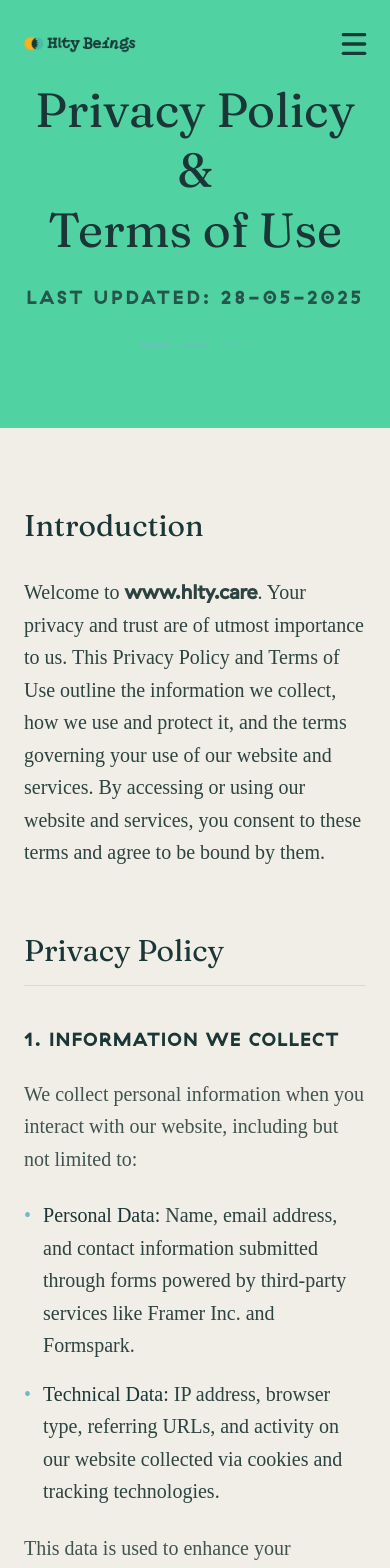
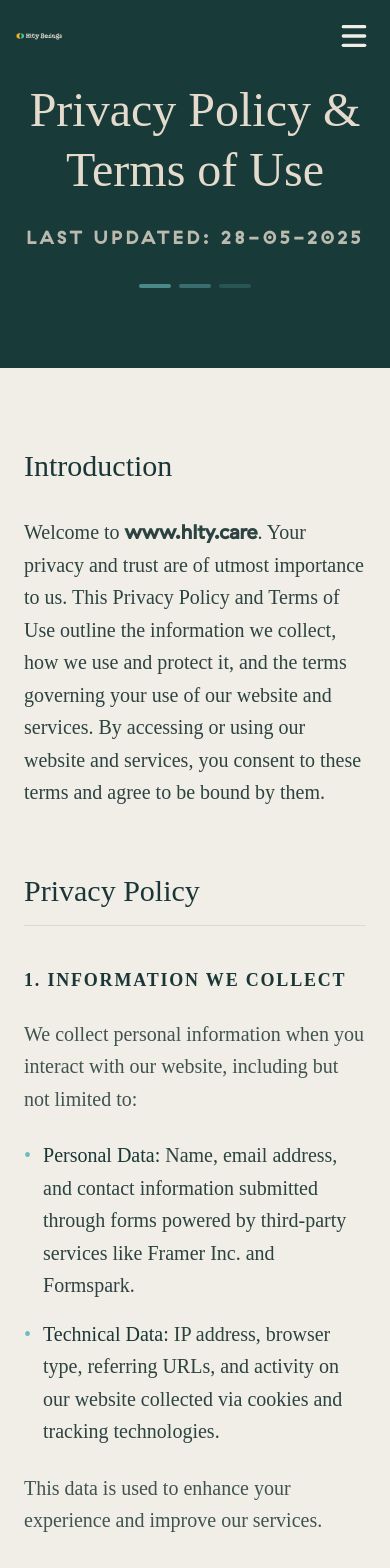
Before and after one commit to hsk-2004/Hlty.care_LandingPage, a Next.js app: page /privacy-policy in a window 390 px wide. Shown: the top 1568 px of the page. Built offline with nearby package versions, Linux system fonts and the light colour scheme; a web font is replaced by a local one.

Commit message:
updated privacy&policy page + navbar updates

```diff
--- a/app/get-started/page.tsx
+++ b/app/get-started/page.tsx
@@ -6,7 +6,7 @@ import ConversationSection from "@/components/sections/get-started/ConversationS
 export default function GetStartedPage() {
     return (
         <main className="min-h-screen bg-[#183A39]">
-            <Navbar variant="dark" logoClassName="lg:-ml-2" />
+            <Navbar variant="dark" logoClassName="lg:-ml-2" bgTransparent logo="/footer-logo.svg" textColor="#E4DBCD" cartIcon="/get-started/cart.svg" cartBgColor="#51D2A2" />
             <div className="pt-24 lg:pt-32">
                 <AudienceCards />
                 <ConversationSection />
--- a/app/globals.css
+++ b/app/globals.css
@@ -37,6 +37,7 @@
 }
 
 @layer base {
+
     html,
     body {
         font-family: "jubilat", serif !important;
@@ -70,6 +71,7 @@
         -ms-overflow-style: none;
         scrollbar-width: none;
     }
+
     .scrollbar-hide::-webkit-scrollbar {
         display: none;
     }
--- a/app/privacy-policy/page.tsx
+++ b/app/privacy-policy/page.tsx
@@ -8,10 +8,10 @@ import Footer from "@/components/layout/Footer";
 const PrivacyPolicy = () => {
     return (
         <main className="min-h-screen bg-[#F0EEE6]">
-            <Navbar />
+            <Navbar variant="dark" logoClassName="lg:-ml-2" bgTransparent logo="/footer-logo.svg" textColor="#E4DBCD" cartIcon="/get-started/cart.svg" showGetStarted cartBgColor="#51D2A2" buttonColor="#51D2A2" />
             <div className="text-[#1a3636] font-jubilat">
                 {/* Hero Section */}
-                <section className="bg-[#51D2A2] py-20 lg:py-32">
+                <section className="bg-[#183A39] py-20 lg:py-32">
                     <div className="max-w-4xl mx-auto px-6">
                         <motion.div
                             className="text-center"
@@ -19,10 +19,10 @@ const PrivacyPolicy = () => {
                             animate={{ opacity: 1, y: 0 }}
                             transition={{ duration: 0.8 }}
                         >
-                            <h1 className="text-5xl lg:text-7xl font-normal text-[#1a3636] mb-6 leading-tight">
+                            <h1 className="text-5xl lg:text-7xl font-normal font-jubilat text-[#E4DBCD] mb-6 leading-tight">
                                 Privacy Policy &<br />Terms of Use
                             </h1>
-                            <p className="text-lg font-haptik font-bold uppercase tracking-[0.2em] text-[#1a3636]/80 mb-8">
+                            <p className="text-lg font-haptik font-bold uppercase tracking-[0.2em] text-[#E4DBCD]/80 mb-8">
                                 Last Updated: 28-05-2025
                             </p>
                             <div className="flex justify-center mt-4">
@@ -47,7 +47,7 @@ const PrivacyPolicy = () => {
                         >
                             {/* Introduction */}
                             <div>
-                                <h2 className="text-3xl sm:text-4xl font-normal text-[#1a3636] mb-8">Introduction</h2>
+                                <h2 className="text-3xl sm:text-4xl font-normal font-jubilat text-[#1a3636] mb-8">Introduction</h2>
                                 <p className="text-[#2D4341] leading-relaxed mb-6 text-xl">
                                     Welcome to <span className="font-haptik font-bold">www.hlty.care</span>. Your privacy and trust are of utmost importance to us. This Privacy Policy and Terms of Use outline the information we collect, how we use and protect it, and the terms governing your use of our website and services. By accessing or using our website and services, you consent to these terms and agree to be bound by them.
                                 </p>
@@ -55,10 +55,10 @@ const PrivacyPolicy = () => {
 
                             {/* Privacy Policy */}
                             <div>
-                                <h2 className="text-3xl sm:text-4xl font-normal text-[#1a3636] mb-10 border-b border-[#1a3636]/10 pb-4">Privacy Policy</h2>
+                                <h2 className="text-3xl sm:text-4xl font-normal font-jubilat text-[#1a3636] mb-10 border-b border-[#1a3636]/10 pb-4">Privacy Policy</h2>
 
                                 <div className="mb-12">
-                                    <h3 className="text-lg font-bold text-[#1a3636] mb-6 font-haptik uppercase tracking-widest">1. Information We Collect</h3>
+                                    <h3 className="text-lg font-bold font-jubilat text-[#1a3636] mb-6 font-haptik uppercase tracking-widest">1. Information We Collect</h3>
                                     <p className="text-[#2D4341] leading-relaxed mb-6 text-xl opacity-90">
                                         We collect personal information when you interact with our website, including but not limited to:
                                     </p>
@@ -78,7 +78,7 @@ const PrivacyPolicy = () => {
                                 </div>
 
                                 <div className="mb-12">
-                                    <h3 className="text-lg font-bold text-[#1a3636] mb-6 font-haptik uppercase tracking-widest">2. How We Use Your Information</h3>
+                                    <h3 className="text-lg font-bold font-jubilat text-[#1a3636] mb-6 font-haptik uppercase tracking-widest">2. How We Use Your Information</h3>
                                     <p className="text-[#2D4341] leading-relaxed mb-6 text-xl opacity-90">
                                         The information collected is used to:
                                     </p>
@@ -99,7 +99,7 @@ const PrivacyPolicy = () => {
                                 </div>
 
                                 <div className="mb-12">
-                                    <h3 className="text-lg font-bold text-[#1a3636] mb-6 font-haptik uppercase tracking-widest">3. Sharing of Information</h3>
+                                    <h3 className="text-lg font-bold font-jubilat text-[#1a3636] mb-6 font-haptik uppercase tracking-widest">3. Sharing of Information</h3>
                                     <p className="text-[#2D4341] leading-relaxed mb-6 text-xl opacity-90">
                                         We do not sell or trade your personal information. However, we may share it with:
                                     </p>
@@ -116,7 +116,7 @@ const PrivacyPolicy = () => {
                                 </div>
 
                                 <div className="mb-12">
-                                    <h3 className="text-lg font-bold text-[#1a3636] mb-6 font-haptik uppercase tracking-widest">4. Third-Party Services</h3>
+                                    <h3 className="text-lg font-bold font-jubilat text-[#1a3636] mb-6 font-haptik uppercase tracking-widest">4. Third-Party Services</h3>
                                     <p className="text-[#2D4341] leading-relaxed mb-6 text-xl opacity-90">
                                         Our website integrates with third-party tools. Each has its own privacy policy. We recommend reviewing these policies:
                                     </p>
@@ -135,7 +135,7 @@ const PrivacyPolicy = () => {
                                 </div>
 
                                 <div className="mb-12">
-                                    <h3 className="text-lg font-bold text-[#1a3636] mb-6 font-haptik uppercase tracking-widest">5. User Rights</h3>
+                                    <h3 className="text-lg font-bold font-jubilat text-[#1a3636] mb-6 font-haptik uppercase tracking-widest">5. User Rights</h3>
                                     <p className="text-[#2D4341] leading-relaxed mb-6 text-xl opacity-90">
                                         You have the right to:
                                     </p>
@@ -153,21 +153,21 @@ const PrivacyPolicy = () => {
                                 </div>
 
                                 <div className="mb-12">
-                                    <h3 className="text-lg font-bold text-[#1a3636] mb-6 font-haptik uppercase tracking-widest">6. Cookies and Tracking Technologies</h3>
+                                    <h3 className="text-lg font-bold font-jubilat text-[#1a3636] mb-6 font-haptik uppercase tracking-widest">6. Cookies and Tracking Technologies</h3>
                                     <p className="text-[#2D4341] leading-relaxed text-xl opacity-90">
                                         We use cookies to improve website functionality and user experience. You can manage cookie preferences via browser settings. By using our website, you consent to the use of cookies.
                                     </p>
                                 </div>
 
                                 <div className="mb-12">
-                                    <h3 className="text-lg font-bold text-[#1a3636] mb-6 font-haptik uppercase tracking-widest">7. Data Security</h3>
+                                    <h3 className="text-lg font-bold font-jubilat text-[#1a3636] mb-6 font-haptik uppercase tracking-widest">7. Data Security</h3>
                                     <p className="text-[#2D4341] leading-relaxed text-xl opacity-90">
                                         We employ reasonable security measures to protect your personal data. However, no online transmission method is 100% secure, and we cannot guarantee absolute security.
                                     </p>
                                 </div>
 
                                 <div className="mb-12">
-                                    <h3 className="text-lg font-bold text-[#1a3636] mb-6 font-haptik uppercase tracking-widest">8. Changes to the Privacy Policy</h3>
+                                    <h3 className="text-lg font-bold font-jubilat text-[#1a3636] mb-6 font-haptik uppercase tracking-widest">8. Changes to the Privacy Policy</h3>
                                     <p className="text-[#2D4341] leading-relaxed text-xl opacity-90">
                                         This Privacy Policy may be updated periodically. Updates will be posted on this page, with the &quot;Last Updated&quot; date revised. Significant changes will be communicated via email or website notifications.
                                     </p>
@@ -176,11 +176,11 @@ const PrivacyPolicy = () => {
 
                             {/* Refund and Cancellation Policy */}
                             <div>
-                                <h2 className="text-3xl sm:text-4xl font-normal text-[#1a3636] mb-10 border-b border-[#1a3636]/10 pb-4">Refund and Cancellation Policy</h2>
+                                <h2 className="text-3xl sm:text-4xl font-normal font-jubilat text-[#1a3636] mb-10 border-b border-[#1a3636]/10 pb-4">Refund and Cancellation Policy</h2>
 
                                 <div className="grid md:grid-cols-2 gap-12 mb-12">
                                     <div className="bg-white/50 p-8 rounded-3xl border border-[#1a3636]/5">
-                                        <h3 className="text-lg font-bold text-[#1a3636] mb-6 font-haptik uppercase tracking-widest">For Products (Books)</h3>
+                                        <h3 className="text-lg font-bold font-jubilat text-[#1a3636] mb-6 font-haptik uppercase tracking-widest">For Products (Books)</h3>
                                         <ul className="space-y-6 text-[#2D4341] leading-relaxed text-lg list-none">
                                             <li>
                                                 <strong className="text-[#1a3636] block mb-2 font-medium">Refunds:</strong>
@@ -194,7 +194,7 @@ const PrivacyPolicy = () => {
                                     </div>
 
                                     <div className="bg-white/50 p-8 rounded-3xl border border-[#1a3636]/5">
-                                        <h3 className="text-lg font-bold text-[#1a3636] mb-6 font-haptik uppercase tracking-widest">For Services</h3>
+                                        <h3 className="text-lg font-bold font-jubilat text-[#1a3636] mb-6 font-haptik uppercase tracking-widest">For Services</h3>
                                         <ul className="space-y-6 text-[#2D4341] leading-relaxed text-lg list-none">
                                             <li>
                                                 <strong className="text-[#1a3636] block mb-2 font-medium">Refunds:</strong>
@@ -217,10 +217,10 @@ const PrivacyPolicy = () => {
 
                             {/* Terms of Use */}
                             <div>
-                                <h2 className="text-3xl sm:text-4xl font-normal text-[#1a3636] mb-10 border-b border-[#1a3636]/10 pb-4">Terms of Use</h2>
+                                <h2 className="text-3xl sm:text-4xl font-normal font-jubilat text-[#1a3636] mb-10 border-b border-[#1a3636]/10 pb-4">Terms of Use</h2>
 
                                 <div className="mb-12">
-                                    <h3 className="text-lg font-bold text-[#1a3636] mb-6 font-haptik uppercase tracking-widest">1. General Terms</h3>
+                                    <h3 className="text-lg font-bold font-jubilat text-[#1a3636] mb-6 font-haptik uppercase tracking-widest">1. General Terms</h3>
                                     <p className="text-[#2D4341] leading-relaxed mb-6 text-xl opacity-90">
                                         By using our website and services, you agree to the following:
                                     </p>
@@ -240,7 +240,7 @@ const PrivacyPolicy = () => {
                                 </div>
 
                                 <div className="mb-12">
-                                    <h3 className="text-lg font-bold text-[#1a3636] mb-6 font-haptik uppercase tracking-widest">2. Payment and Refund Policy</h3>
+                                    <h3 className="text-lg font-bold font-jubilat text-[#1a3636] mb-6 font-haptik uppercase tracking-widest">2. Payment and Refund Policy</h3>
                                     <ul className="space-y-4 text-[#2D4341] leading-relaxed text-xl list-none">
                                         <li className="flex gap-3">
                                             <span className="text-[#6EBCC2]">•</span>
@@ -258,21 +258,21 @@ const PrivacyPolicy = () => {
                                 </div>
 
                                 <div className="mb-12">
-                                    <h3 className="text-lg font-bold text-[#1a3636] mb-6 font-haptik uppercase tracking-widest">3. Force Majeure</h3>
+                                    <h3 className="text-lg font-bold font-jubilat text-[#1a3636] mb-6 font-haptik uppercase tracking-widest">3. Force Majeure</h3>
                                     <p className="text-[#2D4341] leading-relaxed text-xl opacity-90">
                                         Neither party is liable for failure to perform obligations due to unforeseen events beyond their control.
                                     </p>
                                 </div>
 
                                 <div className="mb-12">
-                                    <h3 className="text-lg font-bold text-[#1a3636] mb-6 font-haptik uppercase tracking-widest">4. External Links</h3>
+                                    <h3 className="text-lg font-bold font-jubilat text-[#1a3636] mb-6 font-haptik uppercase tracking-widest">4. External Links</h3>
                                     <p className="text-[#2D4341] leading-relaxed text-xl opacity-90">
                                         Our website may contain links to third-party websites. Once accessed, you are subject to their terms and policies.
                                     </p>
                                 </div>
 
                                 <div className="mb-12">
-                                    <h3 className="text-lg font-bold text-[#1a3636] mb-6 font-haptik uppercase tracking-widest">5. Dispute Resolution and Governing Law</h3>
+                                    <h3 className="text-lg font-bold font-jubilat text-[#1a3636] mb-6 font-haptik uppercase tracking-widest">5. Dispute Resolution and Governing Law</h3>
                                     <ul className="space-y-4 text-[#2D4341] leading-relaxed text-xl list-none">
                                         <li className="flex gap-3">
                                             <span className="text-[#6EBCC2]">•</span>
@@ -288,8 +288,8 @@ const PrivacyPolicy = () => {
 
                             {/* Contact Us */}
                             <div className="pt-8">
-                                <div className="bg-[#1a3636] text-[#F0EEE6] rounded-3xl p-12 text-center">
-                                    <h2 className="text-3xl sm:text-4xl font-normal mb-8 uppercase tracking-widest">Contact Us</h2>
+                                <div className="bg-[#1a3636] text-[#E4DBCD] rounded-3xl p-12 text-center">
+                                    <h2 className="text-3xl sm:text-4xl font-normal font-jubilat mb-8 uppercase tracking-widest">Contact Us</h2>
                                     <p className="text-xl mb-8 opacity-80">
                                         For questions or concerns about this Privacy Policy or Terms of Use, contact us at:
                                     </p>
--- a/components/layout/Navbar.tsx
+++ b/components/layout/Navbar.tsx
@@ -16,9 +16,12 @@ interface NavbarProps {
     showClose?: boolean;
     onCloseHref?: string;
     logoClassName?: string;
+    bgTransparent?: boolean;
+    cartBgColor?: string;
+    showGetStarted?: boolean;
 }
 
-export default function Navbar({ variant = "light", customLinks, textColor, buttonColor, cartIcon, logo, showClose, onCloseHref, logoClassName }: NavbarProps) {
+export default function Navbar({ variant = "light", customLinks, textColor, buttonColor, cartIcon, logo, showClose, onCloseHref, logoClassName, bgTransparent, cartBgColor, showGetStarted }: NavbarProps) {
     const [hidden, setHidden] = useState(false);
     const [scrolled, setScrolled] = useState(false);
     const [isOpen, setIsOpen] = useState(false);
@@ -70,19 +73,19 @@ export default function Navbar({ variant = "light", customLinks, textColor, butt
             className={`fixed top-0 left-0 w-full z-[100] flex justify-center items-center p-4 lg:py-4 lg:px-6 ${(isOpen || isExploreOpen) ? "bg-[#183A39]" : "transition-colors duration-300 " + (isDark ? "bg-[#183A39] lg:bg-transparent" : (scrolled ? "bg-background/80 backdrop-blur-md shadow-sm" : "bg-transparent"))
                 }`}
         >
-            <div className={`flex justify-between items-center w-full max-w-7xl ${isDark ? "lg:max-w-[1292px] lg:h-[68px] lg:bg-[#E4DBCD] lg:rounded-[32px] lg:px-2 lg:py-1.5" : ""}`}>
+            <div className={`flex justify-between items-center w-full max-w-7xl ${isDark ? `lg:max-w-[1292px] lg:h-[68px] ${bgTransparent ? "" : "lg:bg-[#E4DBCD]"} lg:rounded-[32px] lg:px-2 lg:py-1.5` : ""}`}>
                 {/* Logo Section */}
                 <Link href="/" className={`flex items-center gap-2 group ${logoClassName || "lg:-ml-20"}`}>
                     {/* Mobile Logo: Always white logo_ for explore or when menu is open */}
                     <img
-                        src={isOpen ? "/logo_.svg" : (logo ? "/logo_.svg" : "/logo.png")}
+                        src={isOpen ? (logo || "/logo_.svg") : (logo ? logo : "/logo.png")}
                         alt="Logo"
                         className={`lg:hidden w-auto ${isOpen || logo ? "" : "h-14"}`}
                         style={(isOpen || logo) ? { width: '46px', height: '35.86px' } : {}}
                     />
                     {/* Desktop Logo */}
                     <img
-                        src={isOpen ? "/logo_.svg" : (logo || "/logo.png")}
+                        src={isOpen ? (logo || "/logo_.svg") : (logo || "/logo.png")}
                         alt="Logo"
                         className={`hidden lg:block ${isOpen ? "" : (logo ? "w-auto h-8 lg:w-[180px] lg:h-[28px]" : `w-auto h-14 lg:h-20 ${isDark ? "lg:ml-2" : ""}`)}`}
                         style={isOpen ? { width: '46px', height: '35.86px' } : {}}
@@ -102,7 +105,7 @@ export default function Navbar({ variant = "light", customLinks, textColor, butt
                                         setIsExploreOpen(true);
                                     }
                                 }}
-                                style={{ color: textColor || (isDark ? "#183A39" : (scrolled ? "#183A39" : (variant === "light" ? "#183A39" : "#F0EEE6"))) }}
+                                style={{ color: textColor || (isDark ? (bgTransparent ? "#E4DBCD" : "#183A39") : (scrolled ? "#183A39" : (variant === "light" ? "#183A39" : "#F0EEE6"))) }}
                                 className="font-haptik text-[15px] font-medium tracking-[0.1em] hover:opacity-60 transition-opacity"
                             >
                                 {link.name}
@@ -114,11 +117,11 @@ export default function Navbar({ variant = "light", customLinks, textColor, butt
                 {/* Action Buttons & Menu */}
                 <div className="flex items-center gap-4">
                     {/* Desktop Only Actions */}
-                    {!isDark && (
+                    {(showGetStarted || !isDark) && (
                         <Link
                             href="/get-started"
-                            style={{ backgroundColor: buttonColor || "#183A39" }}
-                            className="hidden lg:block text-[#F0EEE6] px-10 py-3 rounded-full font-haptik text-[14px] font-medium tracking-[0.05em] hover:opacity-90 transition-all shadow-md"
+                            style={{ backgroundColor: buttonColor || (isDark ? "#51D2A2" : "#183A39") }}
+                            className={`hidden lg:flex w-[164px] h-[58px] items-center justify-center rounded-full font-haptik text-[14px] font-medium tracking-[0.05em] hover:opacity-90 transition-all shadow-md ${(buttonColor === "#51D2A2" || (isDark && !buttonColor)) ? "text-[#183A39]" : "text-[#F0EEE6]"}`}
                         >
                             GET STARTED
                         </Link>
@@ -126,9 +129,10 @@ export default function Navbar({ variant = "light", customLinks, textColor, butt
 
                     <Link
                         href="/cart"
-                        className={cartIcon ? "hidden lg:flex transition-all hover:scale-105" : `hidden lg:flex w-[58px] h-[58px] items-center justify-center rounded-full transition-all ${isDark ? "bg-[#183A39] text-[#F0EEE6] hover:bg-[#183A39]/90" : "bg-[#183A39] text-[#F0EEE6] hover:bg-[#1a3636]/90 shadow-md"}`}
+                        style={{ backgroundColor: cartBgColor || "#183A39" }}
+                        className={`hidden lg:flex w-[58px] h-[58px] items-center justify-center rounded-full transition-all hover:scale-105 shadow-md ${cartBgColor === "#51D2A2" ? "text-[#183A39]" : "text-[#F0EEE6]"}`}
                     >
-                        {cartIcon ? <img src={cartIcon} alt="Cart" className="w-[58px] h-[58px]" /> : <ShoppingBag size={20} />}
+                        {cartIcon ? <img src={cartIcon} alt="Cart" className="w-[30px] h-[30px]" /> : <ShoppingBag size={20} />}
                     </Link>
 
                     {showClose ? (
@@ -157,7 +161,7 @@ export default function Navbar({ variant = "light", customLinks, textColor, butt
                     {/* Top Header inside menu */}
                     <div className="flex justify-between items-center mb-20">
                         <Link href="/" onClick={() => setIsOpen(false)}>
-                            <img src="/logo_.svg" alt="Logo" style={{ width: '46px', height: '35.86px' }} />
+                            <img src={logo || "/logo_.svg"} alt="Logo" style={{ width: '46px', height: '35.86px' }} />
                         </Link>
                         <button
                             className="text-[#F0EEE6] p-1"
@@ -185,7 +189,7 @@ export default function Navbar({ variant = "light", customLinks, textColor, butt
                                                 setIsExploreOpen(true);
                                             }
                                         }}
-                                        className="flex items-center justify-center w-[382px] h-[40px] border border-[#5EE2A0]/40 rounded-full font-haptik text-[14px] font-medium tracking-[0.15em] text-[#F0EEE6] hover:bg-[#F0EEE6]/5 transition-colors"
+                                        className="flex items-center justify-center w-[382px] h-[40px] border border-[#5EE2A0]/40 rounded-full font-haptik text-[14px] font-medium tracking-[0.15em] text-[#E4DBCD] hover:bg-[#E4DBCD]/5 transition-colors"
                                     >
                                         {link.name}
                                     </Link>
@@ -199,7 +203,7 @@ export default function Navbar({ variant = "light", customLinks, textColor, butt
                         <div
                             className="flex justify-center w-full"
                         >
-                            <Link href="/get-started" onClick={() => setIsOpen(false)} className="w-[382px] h-[40px] bg-[#F0EEE6] text-[#183A39] rounded-full font-haptik text-[18px] tracking-wide shadow-lg flex items-center justify-center">
+                            <Link href="/get-started" onClick={() => setIsOpen(false)} className="w-[382px] h-[40px] bg-[#E4DBCD] text-[#183A39] rounded-full font-haptik text-[18px] tracking-wide shadow-lg flex items-center justify-center">
                                 GET STARTED
                             </Link>
                         </div>
--- a/next.config.js
+++ b/next.config.js
@@ -3,4 +3,4 @@ const nextConfig = {
     reactStrictMode: true,
 };
 
-module.exports = nextConfig;
+export default nextConfig;
--- a/package.json
+++ b/package.json
@@ -2,6 +2,7 @@
   "name": "hlty.care",
   "version": "0.1.0",
   "private": true,
+  "type": "module",
   "scripts": {
     "dev": "next dev",
     "build": "next build",
--- a/postcss.config.js
+++ b/postcss.config.js
@@ -1,4 +1,4 @@
-module.exports = {
+export default {
     plugins: {
         "@tailwindcss/postcss": {},
     },
```
Also changed, not shown: public/get-started/cart.svg (added).
